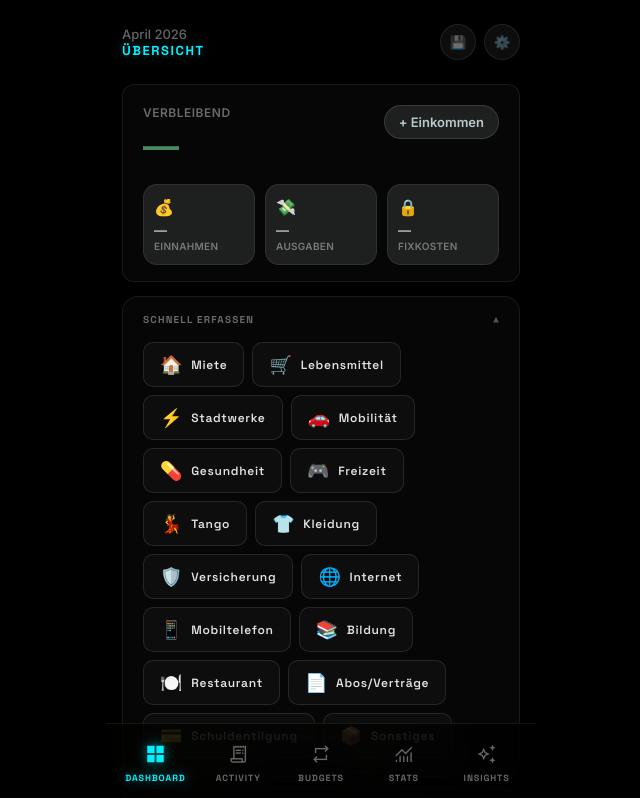
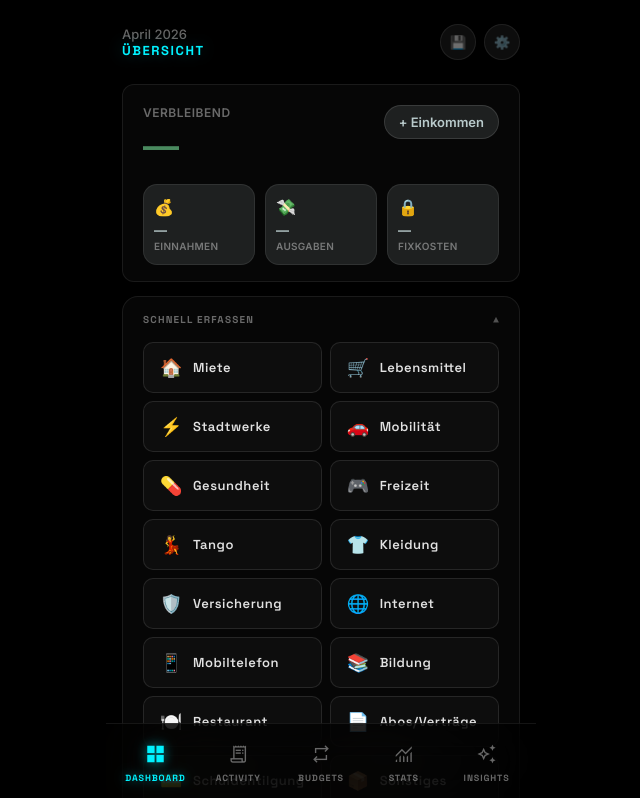
Before and after one commit to sarkaut2000/sparfuchs-web, a React (Vite) app: page / in a window 1280 px wide. Shown: the top 798 px of the page, without its empty margins (319-959 px from the left). Built offline with nearby package versions, Linux system fonts and the light colour scheme.

Commit message:
Fix: 2-col grid for buttons (no gaps), hero card margin on sides

```diff
--- a/src/pages/Dashboard.tsx
+++ b/src/pages/Dashboard.tsx
@@ -94,14 +94,14 @@ export default function Dashboard() {
         onClick={() => oeffneModal(kat)}
         title={kat}
         style={{
-          display: 'flex', alignItems: 'center', gap: 8,
-          padding: '10px 16px', borderRadius: 10,
+          display: 'flex', alignItems: 'center', gap: 10,
+          padding: '13px 16px', borderRadius: 10,
           border: '1px solid rgba(255,255,255,0.1)',
           background: 'rgba(255,255,255,0.03)',
           cursor: 'pointer', transition: 'all 0.15s',
           color: '#e2e2e2', fontFamily: "'Space Grotesk', sans-serif",
-          fontSize: 12, fontWeight: 600, letterSpacing: '0.06em',
-          whiteSpace: 'nowrap' as const, flexShrink: 0,
+          fontSize: 13, fontWeight: 600, letterSpacing: '0.04em',
+          width: '100%', textAlign: 'left' as const,
         }}
         onMouseEnter={e => {
           e.currentTarget.style.borderColor = 'rgba(0,242,255,0.4)';
@@ -246,7 +246,7 @@ export default function Dashboard() {
 
       {/* Schnell-Erfassung */}
       <Accordion titel="Schnell erfassen" defaultOffen={true}>
-        <div style={{ display: 'flex', flexWrap: 'wrap', gap: 8 }}>
+        <div style={{ display: 'grid', gridTemplateColumns: '1fr 1fr', gap: 8 }}>
           {getAlleKategorien().map(k => renderKatPill(k.name))}
         </div>
       </Accordion>
--- a/src/pages/Fixkosten.tsx
+++ b/src/pages/Fixkosten.tsx
@@ -96,7 +96,7 @@ export default function Fixkosten() {
       </div>
 
       {/* Hero Banner */}
-      <div className="hero-card" style={{ background: 'linear-gradient(135deg,#3498DB,#5856D6)' }}>
+      <div className="hero-card" style={{ background: 'linear-gradient(135deg,#3498DB,#5856D6)', margin: '0 4px 14px' }}>
         <div className="hero-label">Monatliche Fixkosten gesamt</div>
         <div className="hero-betrag">{formatEuro(gesamtMonatlich)}</div>
         <div className="hero-sub">{aktiveFixkosten.length} aktive Positionen</div>
```
